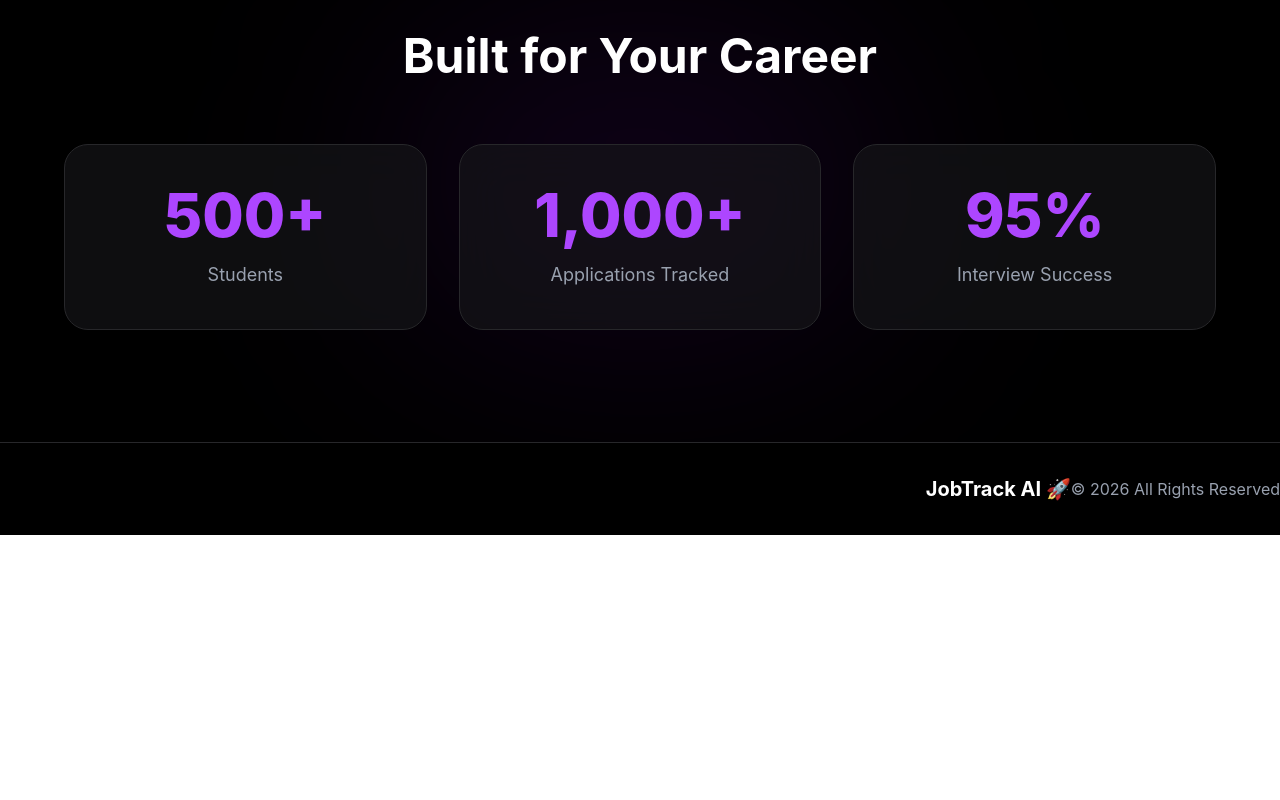
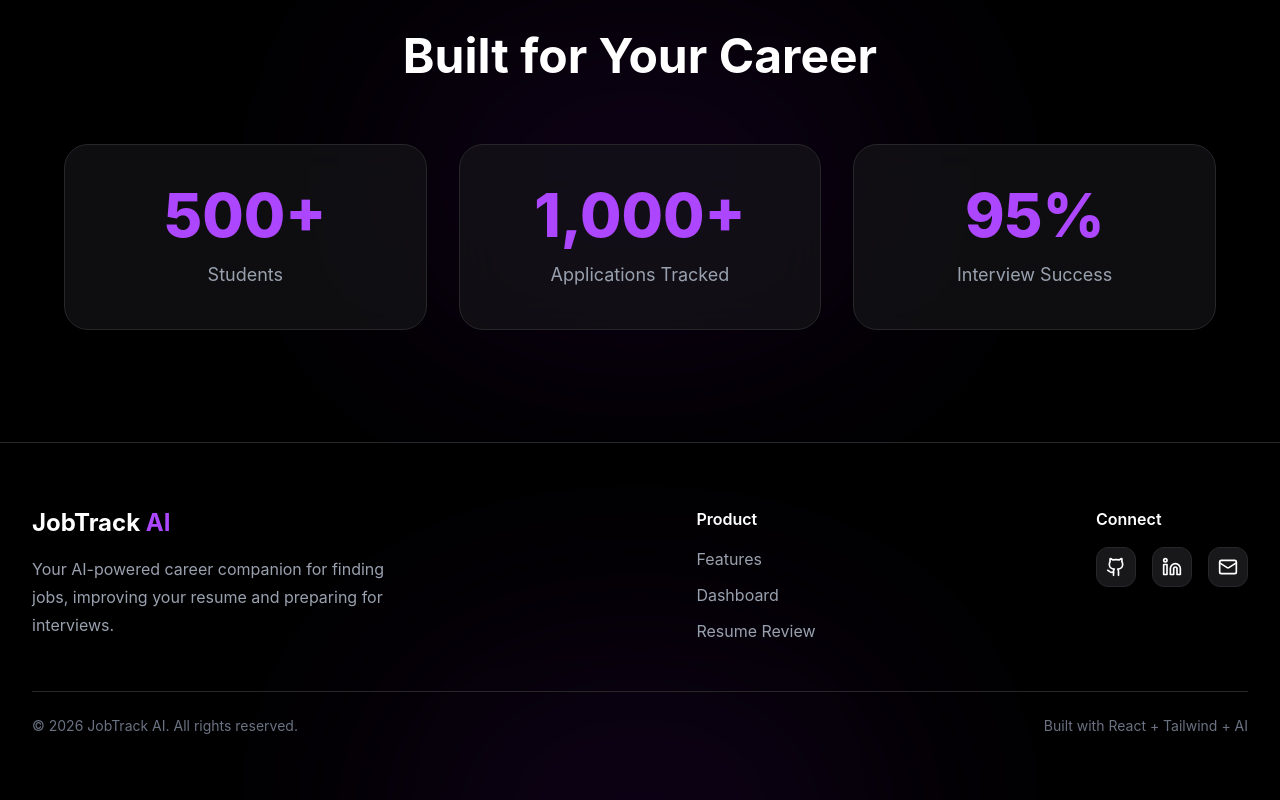
Before and after one commit to Kartik3032/JobTrack-AI, a React (Vite) app in the folder client/: page / in a window 1280 px wide. Shown: the part 1390-2190 px from the top of the page. Before the commit the page ends 1925 px from the top, so only its background shows below. Built offline with nearby package versions, Linux system fonts and the light colour scheme.

Commit message:
feat: add premium footer and stats

```diff
--- a/client/src/components/Footer.jsx
+++ b/client/src/components/Footer.jsx
@@ -1,19 +1,99 @@
+import { Github, Linkedin, Mail } from "lucide-react";
+import { motion } from "framer-motion";
+
 function Footer() {
     return (
-        <footer className="bg-black border-t border-zinc-800 py-8">
+        <footer className="relative bg-black border-t border-zinc-800 text-white overflow-hidden">
 
-            <div className="max-w-7xl mx-auto flex justify-between items-center text-gray-400">
-                <div className="max-w-7xl mx-auto flex justify-between items-center"></div>
-                <h2 className="text-xl font-bold text-white">
-                    JobTrack AI 🚀
-                </h2>
+            {/* Background Glow */}
+            <div className="absolute left-1/2 -bottom-40 -translate-x-1/2 w-[500px] h-[300px] bg-purple-600/10 blur-[120px] rounded-full" />
 
-                <p>
-                    © 2026 All Rights Reserved
-                </p>
+            <div className="relative max-w-7xl mx-auto px-8 py-16">
+
+                <div className="flex flex-col md:flex-row justify-between gap-12">
+
+                    {/* Brand */}
+                    <div>
+                        <h2 className="text-2xl font-bold">
+                            JobTrack <span className="text-purple-500">AI</span>
+                        </h2>
+
+                        <p className="text-gray-400 mt-4 max-w-sm leading-7">
+                            Your AI-powered career companion for finding jobs,
+                            improving your resume and preparing for interviews.
+                        </p>
+                    </div>
+
+                    {/* Links */}
+                    <div>
+                        <h3 className="font-semibold mb-4">
+                            Product
+                        </h3>
+
+                        <div className="flex flex-col gap-3 text-gray-400">
+                            <a href="#" className="hover:text-white transition">
+                                Features
+                            </a>
+
+                            <a href="#" className="hover:text-white transition">
+                                Dashboard
+                            </a>
+
+                            <a href="#" className="hover:text-white transition">
+                                Resume Review
+                            </a>
+                        </div>
+                    </div>
+
+                    {/* Social */}
+                    <div>
+                        <h3 className="font-semibold mb-4">
+                            Connect
+                        </h3>
+
+                        <div className="flex gap-4">
+
+                            <motion.a
+                                whileHover={{ y: -4 }}
+                                href="#"
+                                className="w-10 h-10 flex items-center justify-center rounded-xl bg-zinc-900 border border-zinc-800 hover:border-purple-500 transition"
+                            >
+                                <Github size={20} />
+                            </motion.a>
+
+                            <motion.a
+                                whileHover={{ y: -4 }}
+                                href="#"
+                                className="w-10 h-10 flex items-center justify-center rounded-xl bg-zinc-900 border border-zinc-800 hover:border-purple-500 transition"
+                            >
+                                <Linkedin size={20} />
+                            </motion.a>
+
+                            <motion.a
+                                whileHover={{ y: -4 }}
+                                href="#"
+                                className="w-10 h-10 flex items-center justify-center rounded-xl bg-zinc-900 border border-zinc-800 hover:border-purple-500 transition"
+                            >
+                                <Mail size={20} />
+                            </motion.a>
+
+                        </div>
+                    </div>
+
+                </div>
+
+                {/* Bottom */}
+                <div className="border-t border-zinc-800 mt-12 pt-6 flex flex-col md:flex-row justify-between gap-3 text-sm text-gray-500">
+                    <p>
+                        © 2026 JobTrack AI. All rights reserved.
+                    </p>
+
+                    <p>
+                        Built with React + Tailwind + AI
+                    </p>
+                </div>
 
             </div>
-
         </footer>
     );
 }
```
